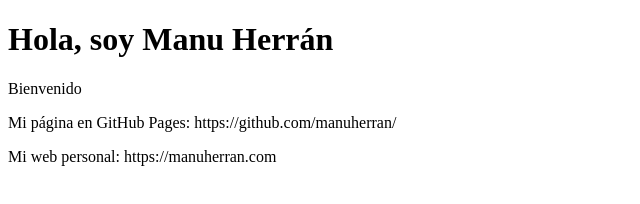
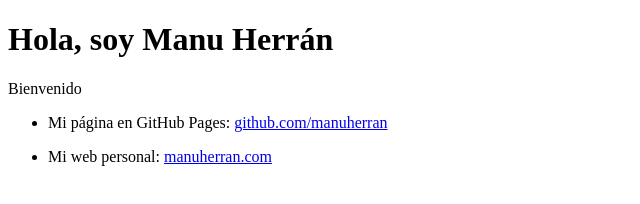
Before and after one commit to manuherran/manuherran.github.io, a plain HTML site: page index.html in a window 1280 px wide. Shown: the whole page, without its empty margins (0-640 px from the left). Drawn offline with Linux system fonts and the light colour scheme.

Commit message:
Update index.html

```diff
--- a/index.html
+++ b/index.html
@@ -7,7 +7,9 @@
   <body>
     <h1>Hola, soy Manu Herrán</h1>
     <p>Bienvenido</p>
-    <p>Mi página en GitHub Pages: https://github.com/manuherran/</p>
-    <p>Mi web personal: https://manuherran.com</p>
+    <ul>
+    <li><p>Mi página en GitHub Pages: <a href="https://github.com/manuherran/">github.com/manuherran</a></p></li>
+    <li><p>Mi web personal: <a href="https://manuherran.com">manuherran.com</a></p></li>
+    </ul>
   </body>
 </html>
```
